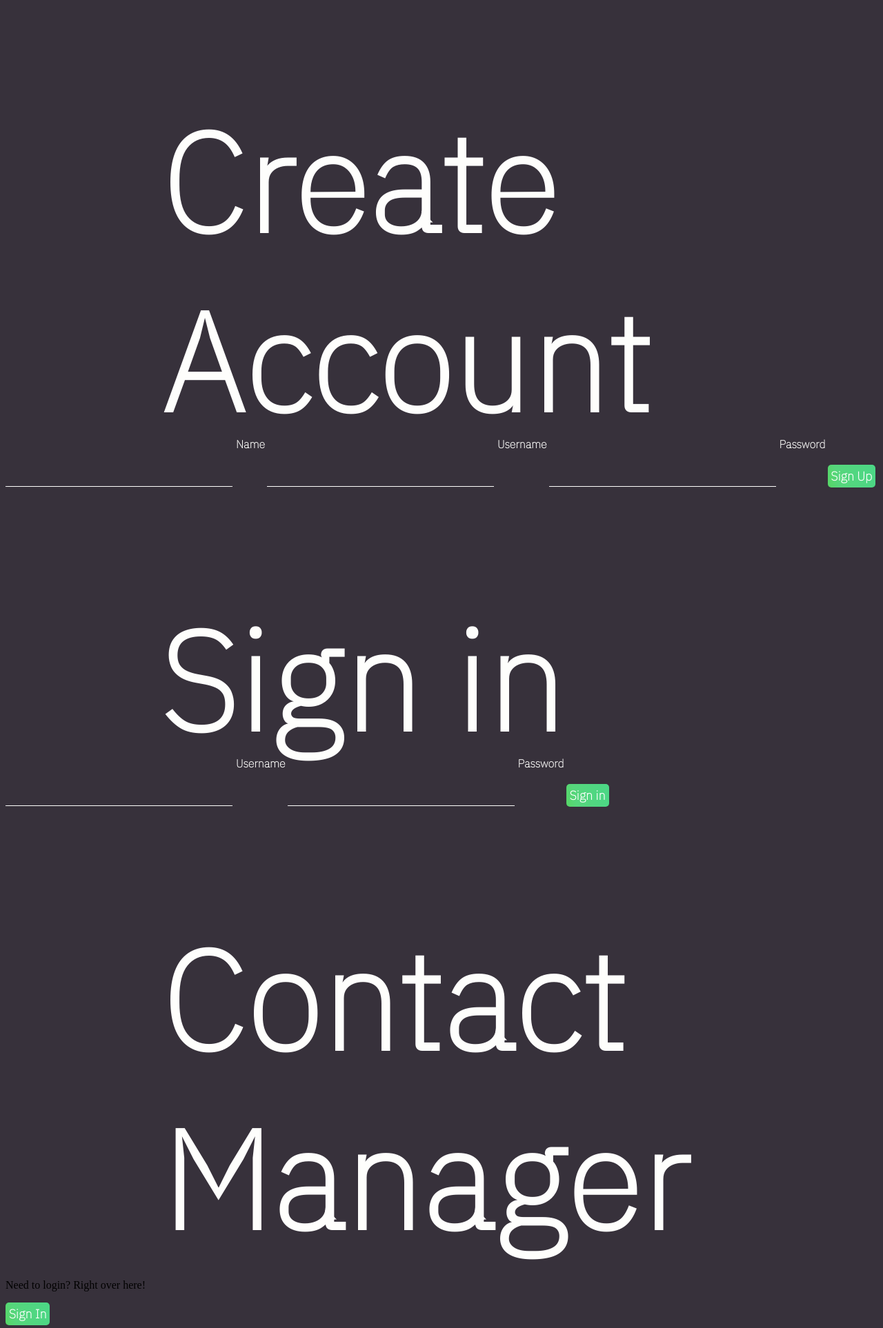
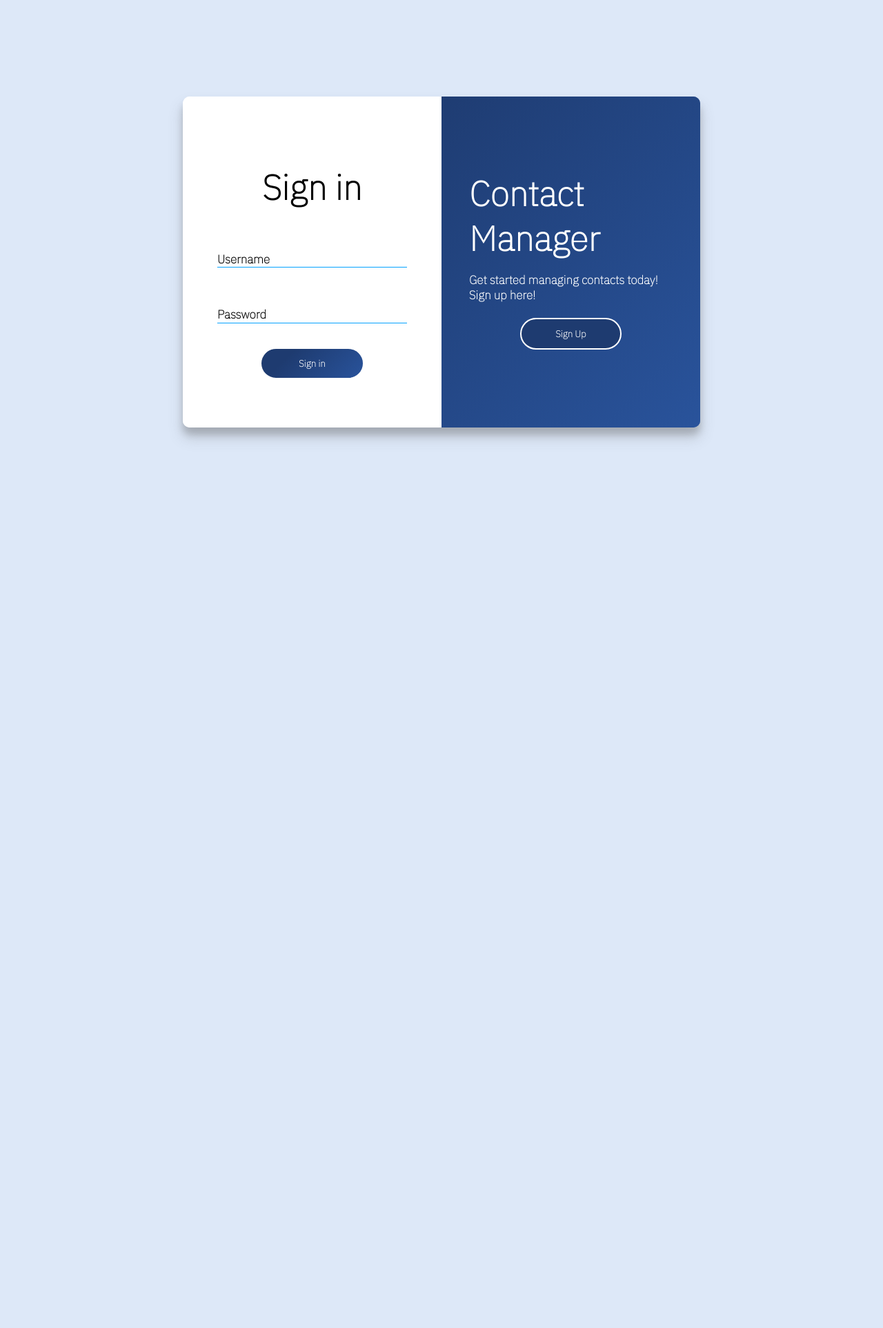
Before and after one commit to Kimcheemo/contactManager, a PHP site: page /login.html in a window 1280 px wide. Shown: the top 1926 px of the page at 69% size. After the commit the page ends 640 px from the top, so only its background shows below. Run offline with PHP 8.4, Linux system fonts and the light colour scheme.

Commit message:
new style for new login screen

```diff
--- a/style.css
+++ b/style.css
@@ -1,82 +1,154 @@
 
+* {
+    box-sizing: border-box;
+}
 
 body {
-    display: flex;
-    flex-wrap: wrap;
-    background-color: #37313b;
-}
-
-h1, h2 {
-    margin: 0px 0px 0 225px;
-    text-align: left;
-    font-size: 205px;
-    letter-spacing: 1px;
-    font-family: 'IBM Plex Sans', sans-serif;
-    color: #fefefc;
-}
-
-h1 {
-    margin: 125px 0px 0 225px;
-    font-size: 200px;
-}
-
-#login {
+    height: 100vh;
     display: flex;
     justify-content: center;
     align-items: center;
-    flex-direction: column;
-    flex-wrap: wrap;
-    width: 375px;
-    height: 425px;
-    margin: -175px 0px 0px 100px;
-    border-radius: 10px;
+    margin: -20px 0 20px;
+    opacity: 1;
+    background-color:#dde8f8;
 }
 
-#loginForms {
-    display: flex;
-    flex-direction: column;
-    flex-wrap: wrap;
-    height: 100%;
+.container {
+    background-color: white;
+    display:flex;
+    justify-content: center;
+    align-items: center;
+    position: relative;
+    width: 750px;
+    max-width: 100%;
+    min-height: 480px;
+    overflow: hidden;
+    border-radius: 10px;
+    box-shadow: 0 14px 20px rgba(82, 82, 82, 0.25),
+    0 10px 10px rgba(83, 83, 83, 0.22);
 }
 
-.loginHead {
-    text-align: center;
-    font-size: 45px;
-    margin: 45px 0px 20px 0px;
-    letter-spacing: 1px;
+.colorh1 {
+    color: rgb(0, 0, 0);
+    font-size: 50px;
     font-family: 'IBM Plex Sans', sans-serif;
-    font-weight: bold;
-    color:#fefefc;
+}
+
+.colorh2 {
+    color: rgb(0, 0, 0);
+    font-size: 30px;
+    font-family: 'IBM Plex Sans', sans-serif;
+}
+
+.overlay-headings {
+    color:white;
+    font-size: 40px;
+    font-family: 'IBM Plex Sans', sans-serif;
+    margin: 0 auto;
+}
+
+.overlay-headings1 {
+    font-size: 50px;
+    color:white;
+    margin: 0 auto;
+    font-family: 'IBM Plex Sans', sans-serif;
+}
+
+p {
+    font-family: 'IBM Plex Sans', sans-serif;
+    color: white;
+    font-size: 17px;
+    font-weight: 900;
 }
 
 input {
-    width: 325px;
-    height: 25px;
-    margin: 25px auto;
+    width: 100%;
+    margin: 30px auto;
     border: none;
     outline: none;
-    border-bottom:#fefefc 1px solid;
+    border-bottom:#03a3ff 1px solid;
     transition: border-bottom-color 0.2s ease;
     font-size: 16px;
-    background-color: #37313b;
-    color: #fefefc;
+    color: black;
 }
 
 label {
-    position: relative;
-    bottom: 47px;
-    left: 1px;
+    position: absolute;
     pointer-events: none;
     transition: all 0.2s ease;
     font-family: 'IBM Plex Sans', sans-serif;
-    font-weight: bolder;
-    color: #fefefc;
+    color: #000000;
+    left: 50px;
+    font-size: 17px;
+    font-weight: 600;
+}
+
+.over1 {
+    top: 225px;
+}
+
+.over2 {
+    top: 305px;
+}
+
+.over3 {
+    top: 158px;
+}
+
+.over4 {
+    top: 238px;
+}
+
+.over5 {
+    top: 318px;
+}
+
+button {
+    cursor: pointer;
+}
+
+.button1 {
+    border: 2px solid white;
+    border-radius: 25px;
+    width: 55%;
+    padding: 12px 45px;
+    font-family: 'IBM Plex Sans', sans-serif;
+    font-weight: 800;
+    margin: 5px;
+    background-color: #29539b;
+    background-image: linear-gradient(315deg, #29539b 0%, #1e3b70 74%);
+    color: white;
+    transition: background-color 0.1s ease-in-out;
+}
+
+.button1:hover {
+    background: rgb(255, 255, 255);
+    color: #29539b;
+    border: 2px solid #29539b;
+}
+
+.overlay-button {
+    border:none;
+    border-radius: 25px;
+    width: 50%;
+    padding: 12px 45px;
+    font-family: 'IBM Plex Sans', sans-serif;
+    margin: 5px;
+    border: 2px solid white;
+    background-color:#1e3b70;
+    color: white;
+    font-weight: 800;
+}
+
+.overlay-button:hover {
+    background: rgb(255, 255, 255);
+    color: #29539b;
 }
 
 input:focus + label,
 input:valid + label {
-    transform: translateY(-24px);
-    font-size: 15px;
+    transform: translateY(-20px);
+    font-size: 16px;
     color: #56d68c;
 }
 
@@ -85,20 +157,128 @@ input:focus, input:valid {
 }
 
 
-button {
-    margin: 0px 0px 10px 0px;
-    font-family: 'IBM Plex Sans', sans-serif;
-    font-weight: bold;
-    text-decoration: none;
-    border:none;
-    background: linear-gradient(257deg, rgba(75,215,134,1) 0%, rgba(86,214,124,1) 77%, rgba(86,214,101,1) 100%);
-    color: white;
-    padding: 5px;
-    font-size: 18px;
-    font-weight: bold;
-    border-radius: 5px;
+form {
+    background-color: white;
+    display: flex;
+    align-items: center;
+    justify-content: center;
+    flex-direction: column;
+    padding: 0 50px;
+    height: 100%;
+    text-align: center;
 }
 
-button:hover {
-    cursor: pointer;
+/* Forms Container */
+
+.form-container {
+    position: absolute;
+    top: 0;
+    height: 100%;
+    transition: all 0.6s ease-in-out;
+    border-radius: 15px;
 }
+
+.sign-in-container {
+    left: 0;
+    width: 50%;
+    z-index: 2;
+}
+
+.sign-up-container {
+    left: 0;
+    width: 50%;
+    opacity: 0;
+    z-index: 1;
+}
+
+.container.right-panel-active .sign-in-container {
+    transform: translateX(100%);
+}
+
+.container.right-panel-active .sign-up-container {
+    transform: translateX(100%);
+    opacity: 1;
+    z-index: 5;
+    animation: show 0.6s;
+}
+
+@keyframes show {
+    0%,
+    49.99% {
+        opacity: 0;
+        z-index: 1;
+    }
+
+    50%,
+    100% {
+        opacity: 1;
+        z-index: 5;
+    }
+}
+
+
+/* Overlay Container */
+
+.overlay-container {
+    position: absolute;
+    top: 0;
+    left: 50%;
+    width: 50%;
+    height: 100%;
+    overflow: hidden;
+    transition: transform 0.6s ease-in-out;
+    z-index: 100;
+}
+
+.container.right-panel-active .overlay-container {
+    transform: translateX(-100%);
+}
+
+.overlay {
+    background-repeat: no-repeat;
+    background-size: cover;
+    background-position: 0 0;
+    background-color: #29539b;
+    background-image: linear-gradient(315deg, #29539b 0%, #1e3b70 74%);
+    position: relative;
+    width: 200%;
+    height: 100%;
+    left: -100%;
+    transform: translateX(0);
+    transition: transform 0.6s ease-in-out;
+}
+
+.container.right-panel-active .overlay {
+    transform: translateX(50%);
+}
+
+.overlay-panel {
+    position: absolute;
+    display: flex;
+    align-items: center;
+    justify-content: center;
+    flex-direction: column;
+    padding: 0 40px;
+    height: 100%;
+    width: 50%;
+    top: 0;
+    transform: translateX(0);
+    transition: transform 0.6s ease-in-out;
+}
+
+.overlay-left {
+    transform: translateX(-20%);
+}
+
+.container.right-panel-active .overlay-left {
+    transform: translateX(0);
+}
+
+.overlay-right {
+    right: 0;
+    transform: translateX(0);
+}
+
+.container.right-panel-active .overlay-right {
+    transform: translateX(20%);
+}
```
